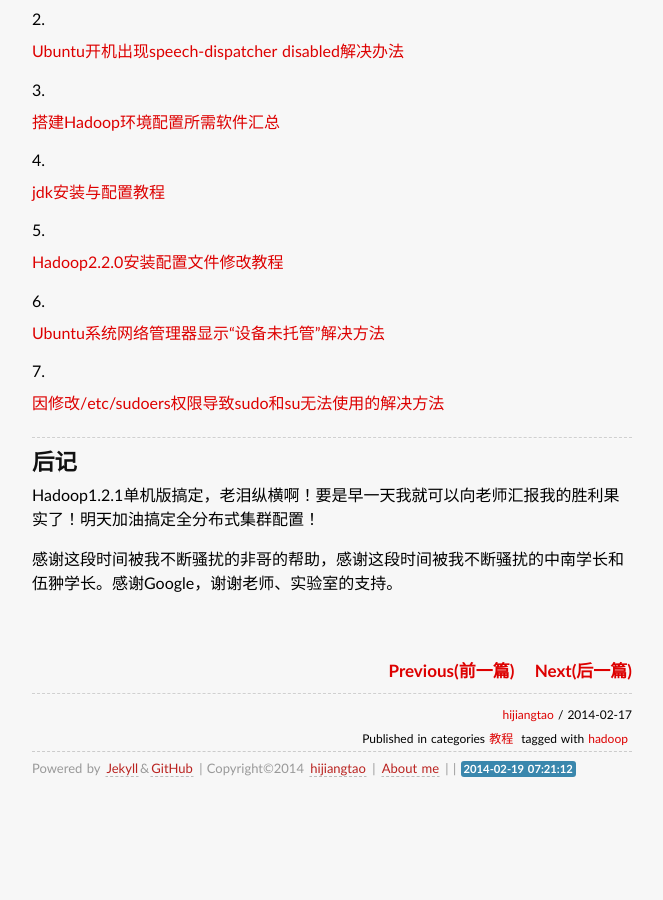
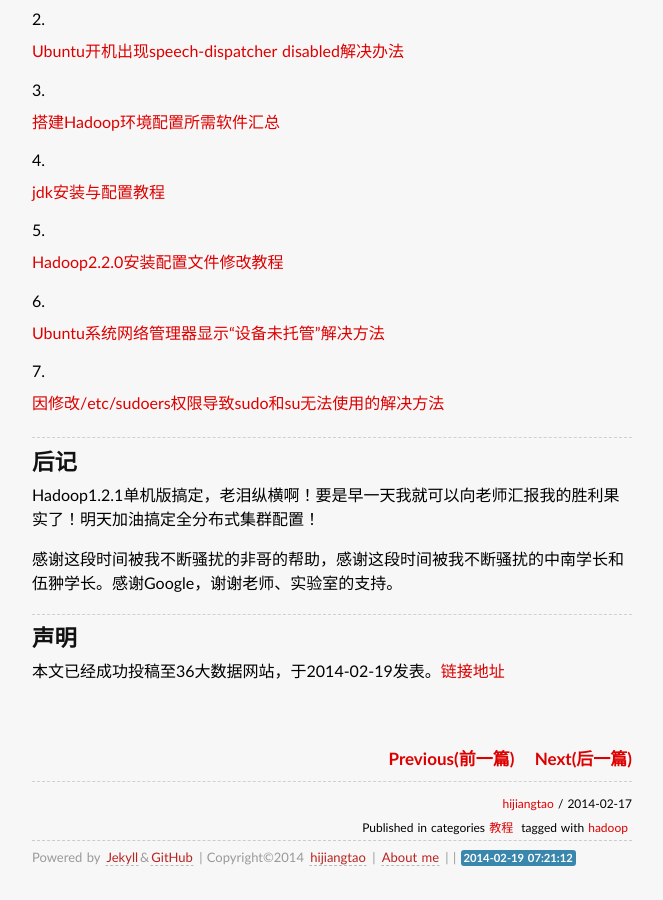
Before and after one commit to jessica0530/hijiangtao.github.io, a Jekyll site: the page built from _posts/2014-02-17-hadoopsetup.md, in a window 1280 px wide and 900 px high, scrolled down 4424 px. Shown: the whole window, without its empty margins (308-971 px from the left). Built offline with Jekyll 4.4.1, drawn with Linux system fonts in a browser that asks for light colours; some web fonts are replaced; Markdown is read by kramdown in place of the engine named in the settings; comment, search, counter and statistics services are not loaded; before the commit the page ends 5235 px from its top, so only the background shows below that.

Commit message:
Update 2014-02-17-hadoopsetup.md

```diff
--- a/_posts/2014-02-17-hadoopsetup.md
+++ b/_posts/2014-02-17-hadoopsetup.md
@@ -274,3 +274,9 @@ sudo  chown -R hadoop:hadoop /home/hadoop/appdata/
 Hadoop1.2.1单机版搞定，老泪纵横啊！要是早一天我就可以向老师汇报我的胜利果实了！明天加油搞定全分布式集群配置！
 
 感谢这段时间被我不断骚扰的非哥的帮助，感谢这段时间被我不断骚扰的中南学长和伍翀学长。感谢Google，谢谢老师、实验室的支持。
+
+----
+
+##声明
+
+本文已经成功投稿至36大数据网站，于2014-02-19发表。[链接地址](http://www.36dsj.com/archives/6088)
```
